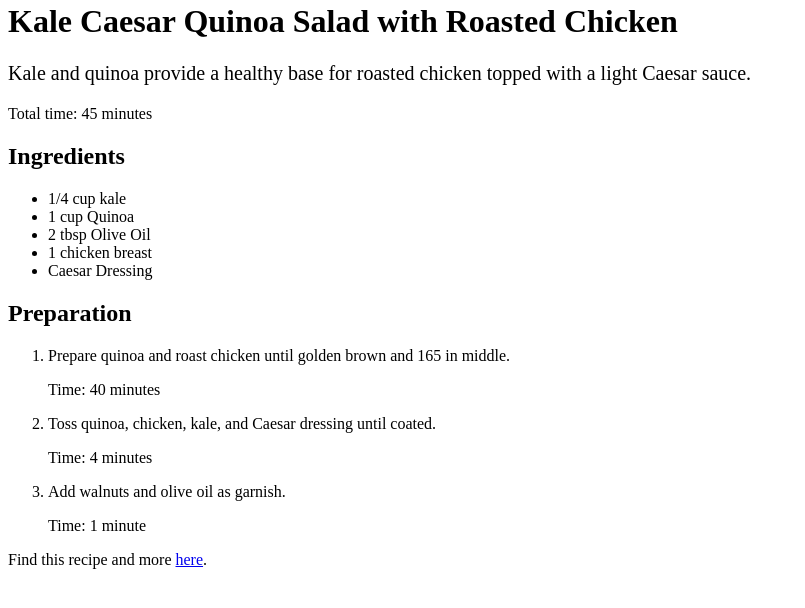
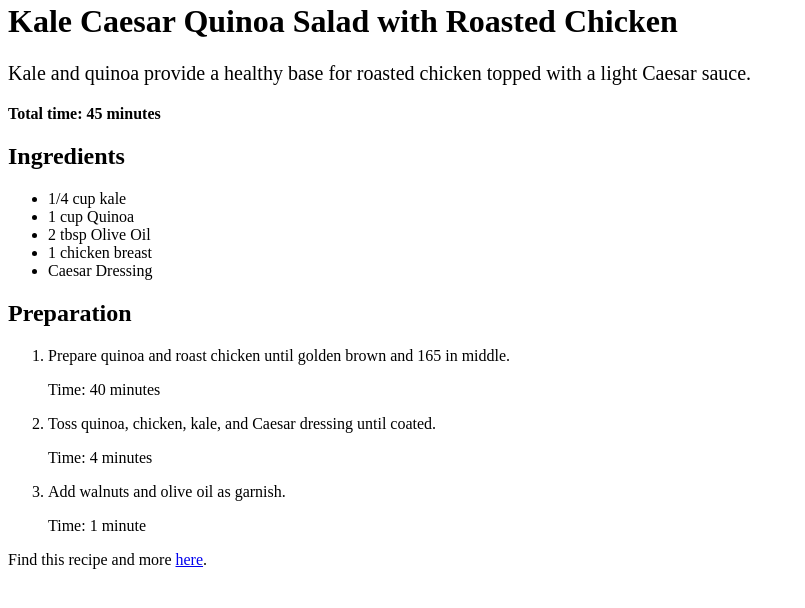
Before and after one commit to AbrahimAbdulkader/Healthy-Recipes, a plain HTML site: page index.html in a window 1280 px wide. Shown: the part 180-788 px from the top of the page, without its empty margins (0-805 px from the left). Drawn offline with Linux system fonts and the light colour scheme.

Commit message:
Added Font-weight

```diff
--- a/styles.css
+++ b/styles.css
@@ -5,3 +5,7 @@ img {
 .description {
     font-size: 20px;
 }
+
+#cook-time {
+    font-weight: bold;
+}
```
